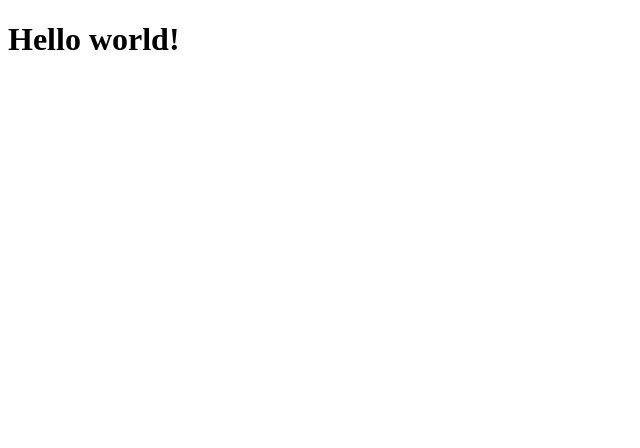
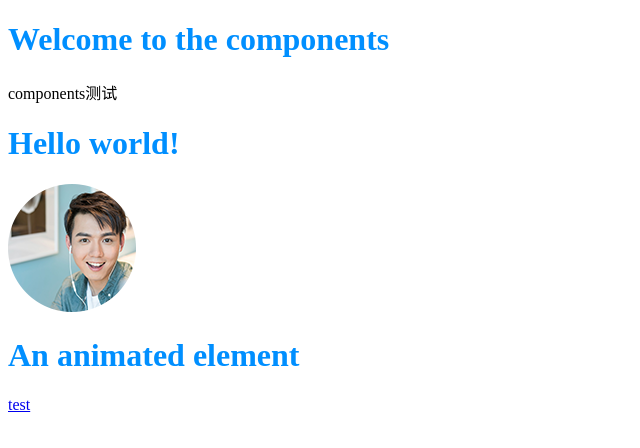
Before and after one commit to zw123zw/study, a Nuxt app: page / in a window 1280 px wide. Shown: the top 448 px of the page, without its empty margins (0-640 px from the left). Built offline with nearby package versions, Linux system fonts and the light colour scheme.

Commit message:
nuxt学习

```diff
--- /dev/null
+++ b/assets/css/first.css
@@ -0,0 +1,3 @@
+h1{
+    color: #008fff;
+}
--- /dev/null
+++ b/assets/css/main.css
@@ -0,0 +1,9 @@
+.page-enter-active,
+.page-leave-active {
+  transition: all 1s;
+}
+.page-enter-from,
+.page-leave-to {
+  opacity: 0;
+  filter: blur(1rem);
+}
--- /dev/null
+++ b/components/AppAlert.vue
@@ -0,0 +1,6 @@
+<template>
+    <div>
+      <h1>Welcome to the components</h1>
+      <slot></slot>
+    </div>
+  </template>
--- /dev/null
+++ b/layouts/blog.vue
@@ -0,0 +1,6 @@
+<template>
+  <div>
+    <NuxtPage />
+    <div>我的博客导航栏在这里</div>
+  </div>
+</template>
--- /dev/null
+++ b/layouts/default.vue
@@ -0,0 +1,15 @@
+<template>
+  <div>
+    <AppAlert>components测试</AppAlert>
+    <NuxtPage />
+  </div>
+</template>
+
+<script setup lang="ts">
+useHead({
+  // or as a function
+  titleTemplate: (productCategory) => {
+    return productCategory ? `${productCategory} - Site Title` : "Site Title";
+  },
+});
+</script>
--- a/nuxt.config.ts
+++ b/nuxt.config.ts
@@ -1,5 +1,17 @@
 // https://nuxt.com/docs/api/configuration/nuxt-config
 export default defineNuxtConfig({
-  compatibilityDate: '2024-11-01',
-  devtools: { enabled: true }
-})
+  css: ["assets/css/main.css", "animate.css"],
+  compatibilityDate: "2024-11-01",
+  devtools: { enabled: true },
+  runtimeConfig: {
+    // The private keys which are only available server-side
+    apiSecret: "123",
+    // Keys within public are also exposed client-side
+    public: {
+      apiBase: "/api",
+    },
+  },
+  app: {
+    pageTransition: { name: "page", mode: "out-in" },
+  },
+});
--- a/package.json
+++ b/package.json
@@ -10,6 +10,7 @@
     "postinstall": "nuxt prepare"
   },
   "dependencies": {
+    "animate.css": "^4.1.1",
     "nuxt": "^3.15.4",
     "vue": "latest",
     "vue-router": "latest"
--- a/pages/index.vue
+++ b/pages/index.vue
@@ -1,3 +1,14 @@
 <template>
-  <h1>Hello world!</h1>
+  <div>
+    <h1>Hello world!</h1>
+    <img src="~/assets/img/bac8.png" alt="Discover Nuxt 3" />
+    <h1 class="animate__animated animate__bounce animate__repeat-2">
+      An animated element
+    </h1>
+    <nuxt-link to="/test">test</nuxt-link>
+  </div>
 </template>
+
+<style>
+@import url("~/assets/css/first.css");
+</style>
--- /dev/null
+++ b/pages/test/index.vue
@@ -0,0 +1,6 @@
+<template>
+  <div>
+    <div>test页面</div>
+    <nuxt-link to="/">home</nuxt-link>
+  </div>
+</template>
--- /dev/null
+++ b/pages/user/[id].vue
@@ -0,0 +1,13 @@
+<template>
+  <div>动态路由</div>
+</template>
+<script setup lang="ts">
+useHead({
+  title: "My App 动态路由",
+  meta: [{ name: "description", content: "My amazing site." }],
+  bodyAttrs: {
+    class: "test",
+  },
+  script: [{ innerHTML: "console.log('Hello world')" }],
+});
+</script>
--- /dev/null
+++ b/pages/user/index.vue
@@ -0,0 +1,18 @@
+<template>
+  <nuxt-link to="/">首页</nuxt-link>
+</template>
+
+<script setup lang="ts">
+useSeoMeta({
+  title: 'Meet Nuxt',
+  description: 'The Intuitive Vue Framework.'
+})
+definePageMeta({
+  layout: "blog",
+});
+
+const route = useRoute();
+
+const runtimeConfig = useRuntimeConfig();
+console.log(runtimeConfig);
+</script>
```
Also changed, not shown: assets/img/bac8.png (added), 1 other file (tests, documents, lock files or other folders).
